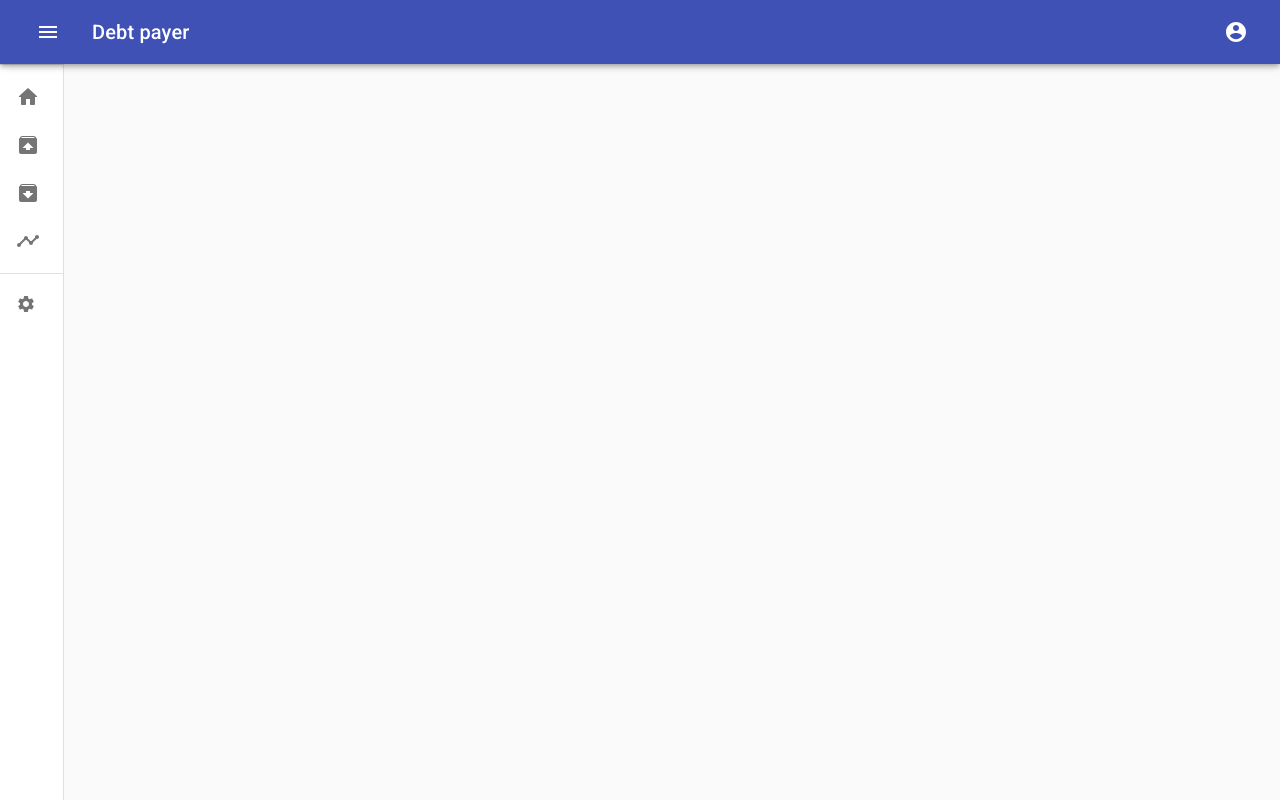
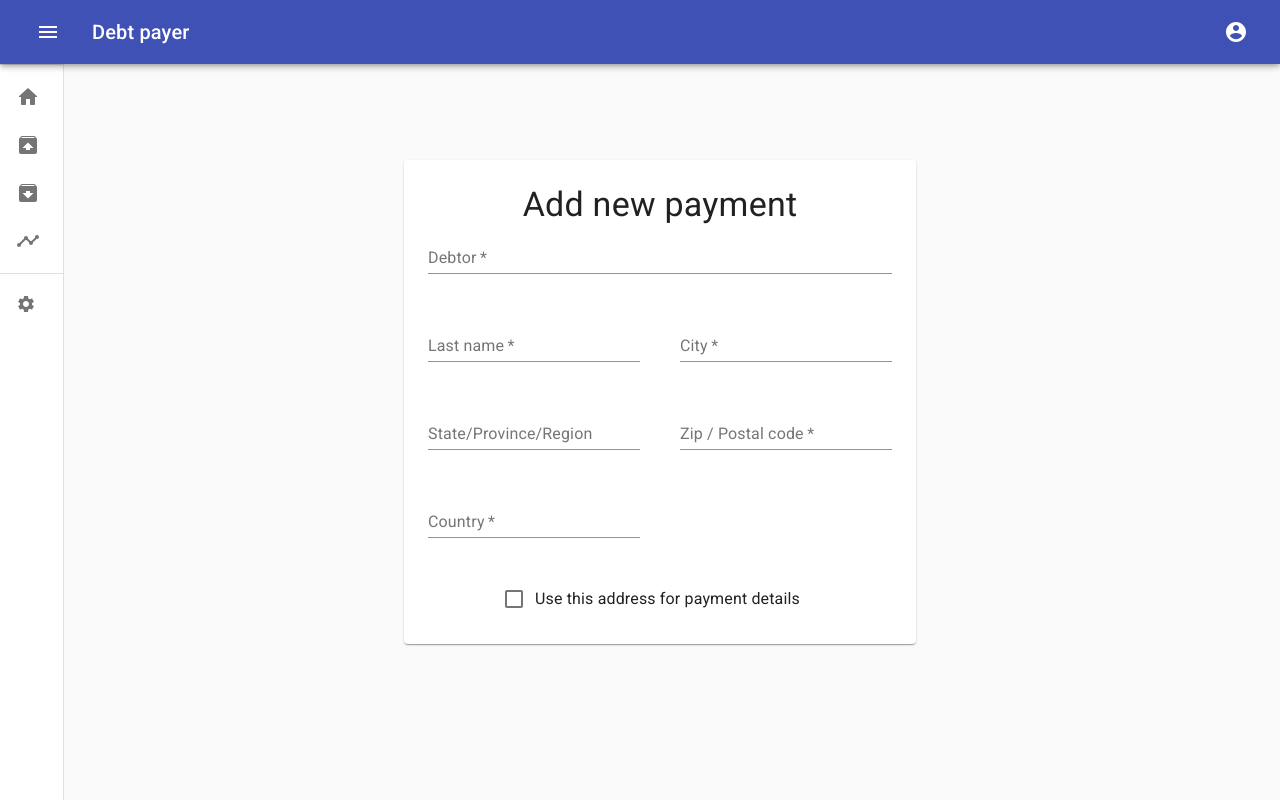
Before and after one commit to Xalemg/react-debt-payer, a React (Create React App) app: page /debts/addDebt in a window 1280 px wide. Built offline with nearby package versions, Linux system fonts and the light colour scheme.

Commit message:
Begin working on payment page

```diff
--- a/src/App.jsx
+++ b/src/App.jsx
@@ -12,12 +12,13 @@ import { Provider } from 'react-redux';
 import store from './redux/store'
 import settingsPage from './pages/settingsPage/settingsPage';
 import statsPage from './pages/statsPage/statsPage';
+import AddDebtPage from './pages/AddDebtPage/AddDebtPage';
 
 function App() {
   return (
     <Provider store = {store}>
       <div className="App">
-        <BrowserRouter >
+        <BrowserRouter>
         <Switch>
           <Route path = '/logIn' component ={loginPage}/>
           <Route path = '/signUp' component = {signUpPage}/>
@@ -30,8 +31,8 @@ function App() {
           <Route path = '/owned' component = {ownedPage}/>
           <Route path = '/stats' component = {statsPage}/>
           <Route path = '/settings' component = {settingsPage}/>
+          <Route path = '/debts/addDebt' component= {AddDebtPage}/>
           <Route path = '/debts/:debtId'/>
-          <Route path = '/debts/addDebt'/>
           <Route exact path = '/' component ={home}/>
         </Switch>
         </BrowserRouter>
--- /dev/null
+++ b/src/pages/AddDebtPage/AddDebtPage.jsx
@@ -0,0 +1,93 @@
+import React from 'react';
+import CssBaseline from '@material-ui/core/CssBaseline';
+import Container from '@material-ui/core/Container';
+import Paper from '@material-ui/core/Paper';
+import useStyles from './style'
+import Typography from '@material-ui/core/Typography';
+import {FormControlLabel, Grid, TextField, Checkbox} from '@material-ui/core'
+
+
+
+
+export default function AddDebtPage() {
+  const classes = useStyles();
+
+
+  return (
+    <React.Fragment>
+      <CssBaseline />
+      <Container className={classes.layout}>
+        <Paper className={classes.paper}>
+          <Typography component="h1" variant="h4" align="center">
+            Add new payment
+          </Typography>
+          <React.Fragment>
+
+      <Grid container spacing={5}>
+        <Grid item xs={12}>
+          <TextField
+            required
+            id="personName"
+            name="personName"
+            label="Debtor"
+            fullWidth
+            autoComplete="fname"
+          />
+        </Grid>
+        <Grid item xs={12} sm={6}>
+          <TextField
+            required
+            id="lastName"
+            name="lastName"
+            label="Last name"
+            fullWidth
+            autoComplete="lname"
+          />
+        </Grid>
+
+        <Grid item xs={12} sm={6}>
+          <TextField
+            required
+            id="city"
+            name="city"
+            label="City"
+            fullWidth
+            autoComplete="billing address-level2"
+          />
+        </Grid>
+        <Grid item xs={12} sm={6}>
+          <TextField id="state" name="state" label="State/Province/Region" fullWidth />
+        </Grid>
+        <Grid item xs={12} sm={6}>
+          <TextField
+            required
+            id="zip"
+            name="zip"
+            label="Zip / Postal code"
+            fullWidth
+            autoComplete="billing postal-code"
+          />
+        </Grid>
+        <Grid item xs={12} sm={6}>
+          <TextField
+            required
+            id="country"
+            name="country"
+            label="Country"
+            fullWidth
+            autoComplete="billing country"
+          />
+        </Grid>
+        <Grid item xs={12}>
+          <FormControlLabel
+            control={<Checkbox color="secondary" name="saveAddress" value="yes" />}
+            label="Use this address for payment details"
+          />
+        </Grid>
+      </Grid>
+    </React.Fragment>
+        </Paper>
+      </Container>
+    </React.Fragment>
+  );
+}
--- /dev/null
+++ b/src/pages/AddDebtPage/style.jsx
@@ -0,0 +1,38 @@
+import { makeStyles } from '@material-ui/core/styles';
+
+ const useStyles = makeStyles(theme => ({
+    layout: {
+      width: 'auto',
+      marginLeft: theme.spacing(2),
+      marginRight: theme.spacing(2),
+      paddingLeft: "64px",
+      [theme.breakpoints.up(600 + theme.spacing(2) * 2)]: {
+        width: 600,
+        marginLeft: 'auto',
+        marginRight: 'auto',
+      },
+    },
+    paper: {
+      marginTop: theme.spacing(3),
+      marginBottom: theme.spacing(3),
+      padding: theme.spacing(2),
+      [theme.breakpoints.up(600 + theme.spacing(3) * 2)]: {
+        marginTop: theme.spacing(6),
+        marginBottom: theme.spacing(6),
+        padding: theme.spacing(3),
+      },
+    },
+    stepper: {
+      padding: theme.spacing(3, 0, 5),
+    },
+    buttons: {
+      display: 'flex',
+      justifyContent: 'flex-end',
+    },
+    button: {
+      marginTop: theme.spacing(3),
+      marginLeft: theme.spacing(1),
+    },
+  }));
+
+  export default useStyles;
--- a/src/redux/reducers/debtsReducer.jsx
+++ b/src/redux/reducers/debtsReducer.jsx
@@ -12,7 +12,6 @@ function reducer(state = initialState,{ type, payload}) {
  switch (type) {
 
   case ( LIST_DEBTS ): {
-    console.log('reducer' + payload);
     return {...state,
       debts: payload.debts,
       count: payload.count
```
